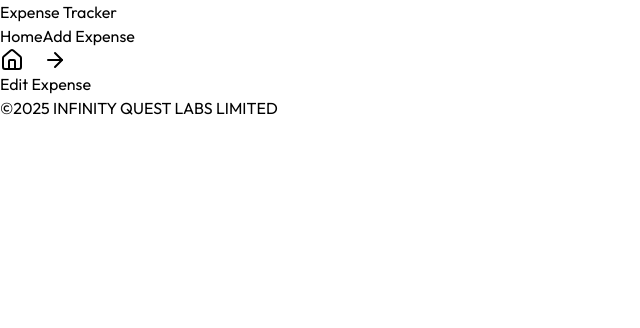
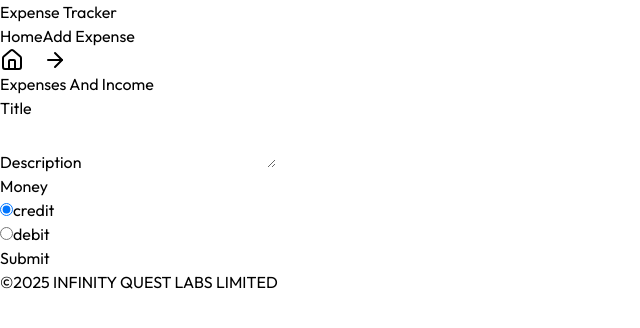
Before and after one commit to josh098741/Budget-Tracker, a React (Vite) app in the folder Frontend/: page /edit-expense/1 in a window 1280 px wide. Shown: the top 328 px of the page, without its empty margins (0-640 px from the left). Built offline with nearby package versions, Linux system fonts and the light colour scheme.

Commit message:
Additional commits

```diff
--- a/Frontend/src/pages/EditExpense.jsx
+++ b/Frontend/src/pages/EditExpense.jsx
@@ -1,9 +1,89 @@
-import React,{useState} from 'react'
+import React,{useState,useEffect} from 'react'
+import axios from 'axios'
 
 function EditExpense(){
 
+    const [title, setTitle] = useState("")
+    const [description, setDescription] = useState("")
+    const [amount, setAmount] = useState("")
+    const [type, setType] = useState("credit")
+    const [loading, setLoaading] = useState(false)
+
+    useEffect(() => {
+        const fetchData = async () => {}
+    },[])
+
+    const handleSubmit = async () => {}
+
     return(
-        <div>Edit Expense</div>
+        <div className="h-[700px] border border-slate-700">
+            <div className="border gap-10 flex flex-col items-center h-[700px] justify-center">
+                <div className="text-xl">Expenses And Income</div>
+                <form onSubmit={handleSubmit}>
+                    <div className="flex flex-col">
+                        <div className="flex flex-col">
+                            <label>Title</label>
+                            <input type="text"
+                            className="border outline-none border-slate-900 pl-5"
+                            value={title}
+                            onChange={(event) => setTitle(event.target.value)}
+                            />
+                        </div>
+
+                        <div className="flex flex-col">
+                            <label>Description</label>
+                            <textarea
+                            className="border outline-none border-slate-900 pl-5"
+                            value={description}
+                            onChange={(event) => setDescription(event.target.value)}
+                            />
+                        </div>
+
+                        <div className="flex flex-col">
+                            <label>Money</label>
+                            <input
+                            type="number"
+                            className="border border-slate-900 h-10 w-96 outline-none pl-5"
+                            value={amount}
+                            onChange={(event) => setAmount(event.target.value)}
+                            />
+                        </div>
+
+                        <div className="flex justify-center items-center gap-5 text-center">
+                            <div className="inline-block">
+                                <label>
+                                    <input
+                                    checked={type === "credit"}
+                                    type="radio"
+                                    onChange={() => setType("credit")}
+                                    />
+                                    credit
+                                </label>
+                            </div>
+
+                            <div className="inline-block">
+                                <label>
+                                    <input
+                                    type="radio"
+                                    checked={type === "debit"}
+                                    onChange={() => setType("debit")}
+                                    />
+                                    debit
+                                </label>
+                            </div>
+                        </div>
+
+                        <div className="flex items-center justify-center">
+                            <button disabled={loading} className="flex items-center justify-center border w-60 border-slate-900 h-10" type="submit">
+                                {loading ? <div className="border-2 w-9 h-9 rounded-full border-l-blue-500 animate-spin"></div> : "Submit"}
+                            </button>
+                        </div>
+
+                    </div>
+                    <div></div>
+                </form>
+            </div>
+        </div>
     );
 }
 
```
Also changed, not shown: Frontend/src/components/PieChart.jsx (added).
